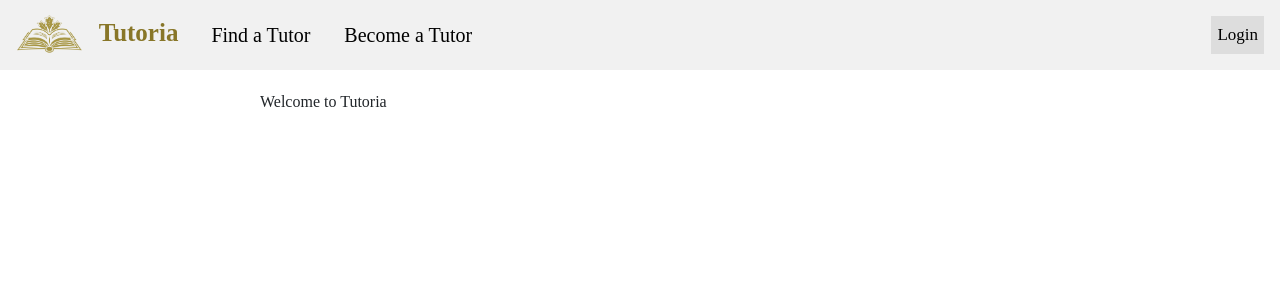
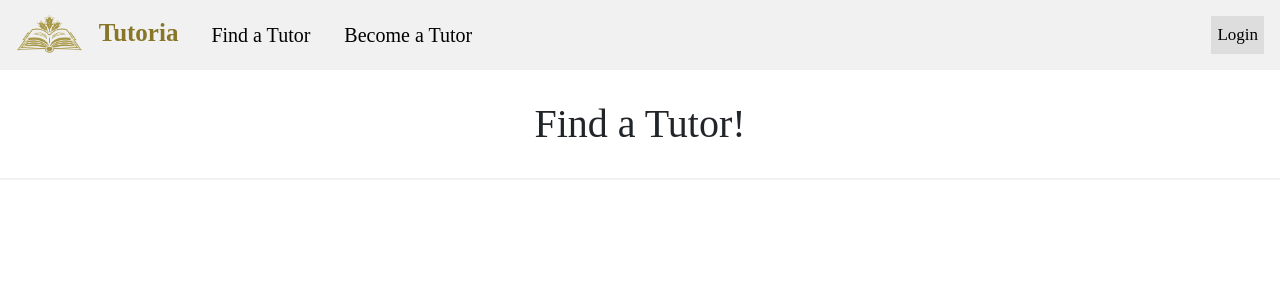
Before and after one commit to Tutoria-Team/Tutoria, a React (Create React App) app in the folder client/: page / in a window 1280 px wide. Shown: the top 300 px of the page. Built offline with nearby package versions, Linux system fonts and the light colour scheme; a web font is replaced by a local one.

Commit message:
Tutor Pages
Co-Authored-By: Rita Lei <117528498+RitaLei123@users.noreply.github.com>
Co-Authored-By: Tutoria-Team <230203310+Tutoria-Team@users.noreply.github.com>

```diff
--- a/client/src/App.js
+++ b/client/src/App.js
@@ -3,6 +3,8 @@ import './App.css';
 import axios from 'axios';
 import React, { useState, useEffect } from 'react';
 import Header from './components/Header';
+import FindATutor from './pages/FindATutor';
+import BecomeATutor from './pages/BecomeATutor';
 import Profile from './pages/Profile';
 import { BrowserRouter as Router, Routes, Route } from 'react-router-dom';
 import 'bootstrap/dist/css/bootstrap.min.css';
@@ -30,11 +32,12 @@ const App = () => {
   return (
     <Router>
       <Header user={user} setUser={setUser} />
-      <div style={{ maxWidth: 800, margin: 'auto', padding: 20 }}>
+      <div>
         <Routes>
+          <Route path="/" element={<FindATutor />} />
+          <Route path="/find-a-tutor" element={<FindATutor />} />
+          <Route path="/become-a-tutor" element={<BecomeATutor />} />
           <Route path="/profile" element={<Profile user={user} />} />
-          {/* You can add more routes here */}
-          <Route path="/" element={<div>Welcome to Tutoria</div>} />
         </Routes>
       </div>
     </Router>
--- a/client/src/components/Header.js
+++ b/client/src/components/Header.js
@@ -22,8 +22,9 @@ const Header = ({ user, setUser }) => {
                         <img className="logoImage" src="/LogoVersions/Logo.png" alt="Tutoria Logo"/>
                     </Link>
                     <Link to="/" className="logoName">Tutoria</Link>
-                    <Link to="/find-tutor" className="headerItem">Find a Tutor</Link>
-                    <Link to="/become-tutor" className="headerItem">Become a Tutor</Link>
+                    <Link to="/find-a-tutor" className="headerItem">Find a Tutor</Link>
+                    <Link to="/become-a-tutor" className="headerItem">Become a Tutor</Link>
+
                 </div>
 
                 <div className="header-right">
--- /dev/null
+++ b/client/src/pages/BecomeATutor.js
@@ -0,0 +1,11 @@
+import '../styles/pages.css';
+
+const BecomeATutor = () => {
+  return (
+    <div className="title-container">
+      <h1 className="page-title">Become a Tutor!</h1>
+    </div>
+  );
+};
+
+export default BecomeATutor;
--- /dev/null
+++ b/client/src/pages/FindATutor.js
@@ -0,0 +1,11 @@
+import '../styles/pages.css';
+
+const FindATutor = () => {
+  return (
+    <div className="title-container">
+      <h1 className="page-title">Find a Tutor!</h1>
+    </div>
+  );
+};
+
+export default FindATutor;
--- /dev/null
+++ b/client/src/styles/pages.css
@@ -0,0 +1,11 @@
+.title-container {
+  background-color: white;
+  padding: 30px 0;
+  text-align: center;
+  border-bottom: 2px solid #f1f1f1;
+  margin-bottom: 30px;
+}
+
+.page-title {
+  margin: 0;
+}
```
